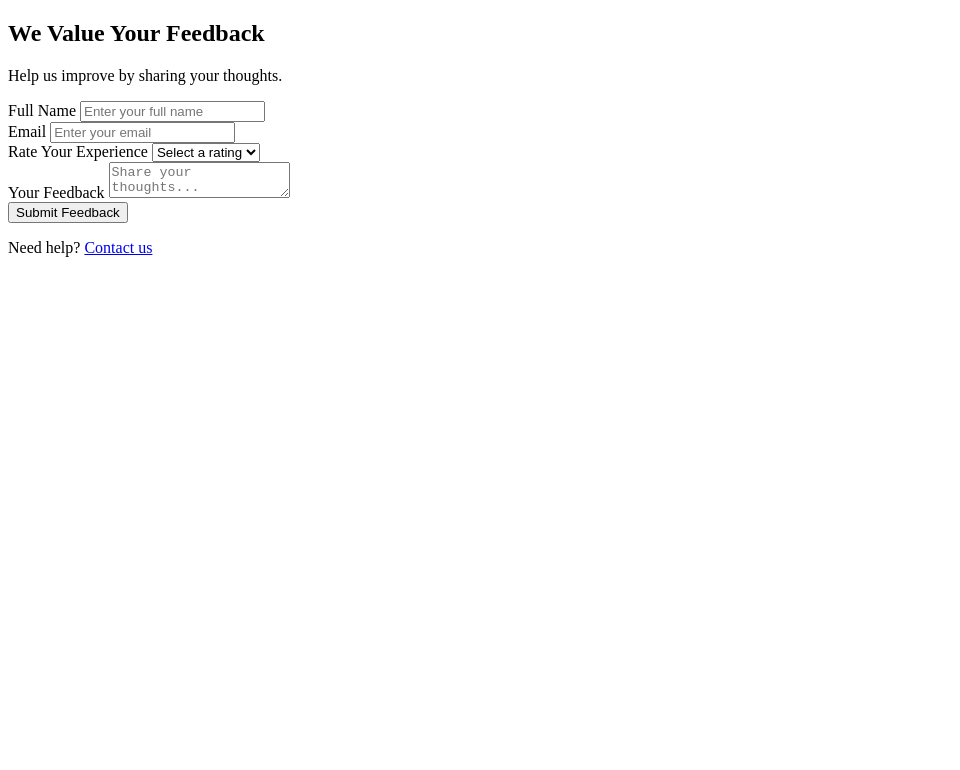
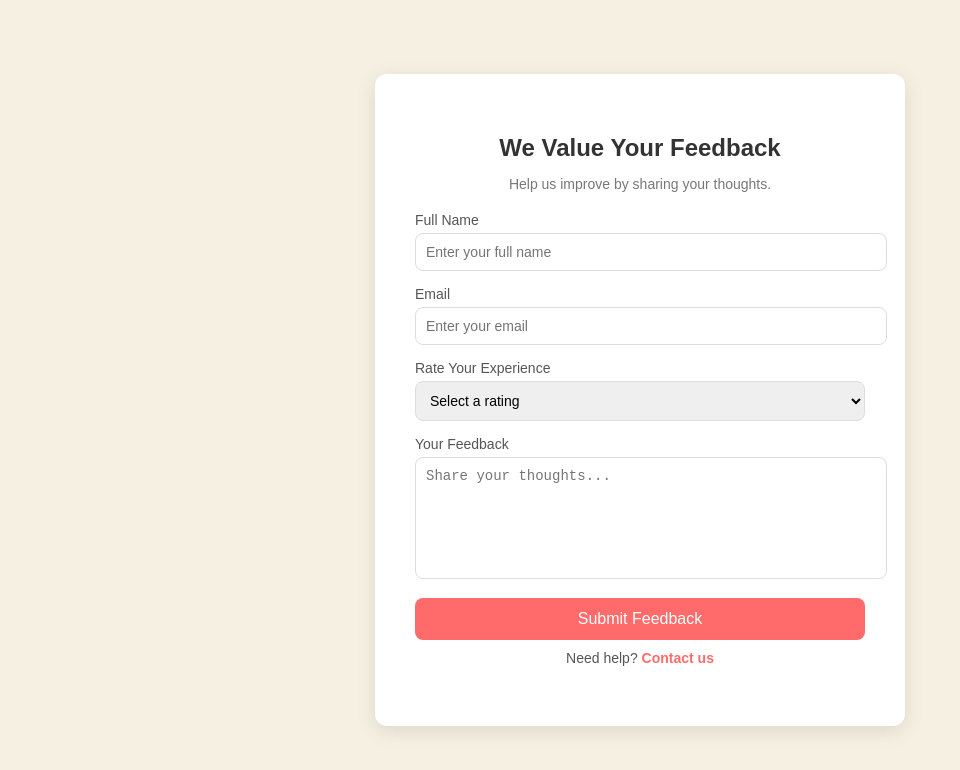
Before and after one commit to bida24-120/Re-wear-Revolution2, a plain HTML site: page feedback.html in a window 1280 px wide. Shown: the whole page, without its empty margins (0-960 px from the left). Drawn offline with Linux system fonts and the light colour scheme.

Commit message:
Update feedback.html

```diff
--- a/feedback.html
+++ b/feedback.html
@@ -3,8 +3,8 @@
 <head>
     <meta charset="UTF-8">
     <meta name="viewport" content="width=device-width, initial-scale=1.0">
-    <title>Feedback - Thrift Store</title>
-    <link rel="stylesheet" href="styles.css">
+    <title>Feedback - Re-wear Revolution Store</title>
+    <link rel="stylesheet" href="style.css">
 </head>
 <body>
     <div class="feedback-container">
```
